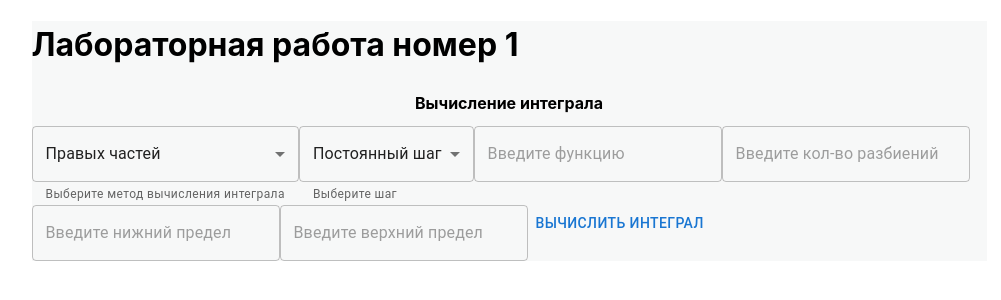
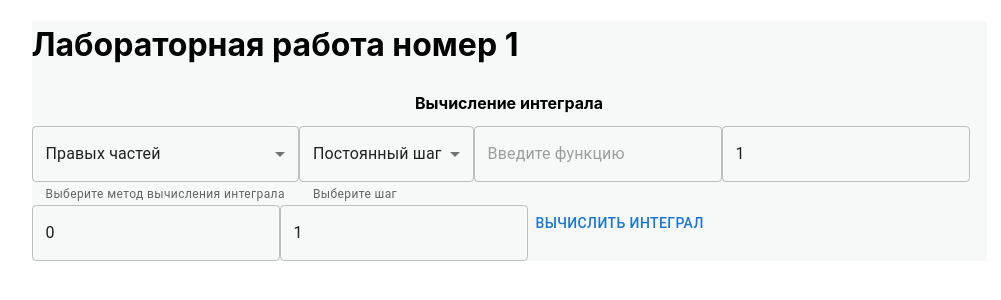
Before and after one commit to paniccaaa/firstLab, a React (Vite) app: page /integral in a window 1280 px wide. Shown: the top 300 px of the page, without its empty margins (131-1132 px from the left). Built offline with nearby package versions, Linux system fonts and the light colour scheme.

Commit message:
fix error with inputs

```diff
--- a/src/pages/SelectDataForIntegral/DataIntegral.jsx
+++ b/src/pages/SelectDataForIntegral/DataIntegral.jsx
@@ -6,10 +6,10 @@ import { integralsMethods, stepsVersions, methodLeft, methodRight, methodParabol
 export const DataIntegral = () => {
   const [method, setMethod] = React.useState("right"); // выбранный метод интегрирования
   const [step, setStep] = React.useState("regular"); // выбранный тип шага
-  const [func, setFunc] = React.useState(); // введенная пользователем функция
-  const [pieces, setPieces] = React.useState(); // введенное пользователем количество разбиений
-  const [lowerLimit, setLowerLimit] = React.useState(); // введенный пользователем нижний предел интегрирования
-  const [upperLimit, setUpperLimit] = React.useState();
+  const [func, setFunc] = React.useState(""); // введенная пользователем функция
+  const [pieces, setPieces] = React.useState(1); // введенное пользователем количество разбиений
+  const [lowerLimit, setLowerLimit] = React.useState(0); // введенный пользователем нижний предел интегрирования
+  const [upperLimit, setUpperLimit] = React.useState(1);
 
 
   const handleFuncChange = (event) => {
@@ -34,19 +34,24 @@ export const DataIntegral = () => {
   const calculateIntegral = () => {
     let result = 0;
 
+    // преобразуем значения полей ввода в числа
+    const parsedPieces = parseInt(pieces);
+    const parsedLowerLimit = parseFloat(lowerLimit);
+    const parsedUpperLimit = parseFloat(upperLimit);
+
     // проверяем, какой метод интегрирования выбран
     switch (method) {
       case "right":
-        result = methodRight(func, lowerLimit, upperLimit, pieces);
+        result = methodRight(func, parsedLowerLimit, parsedUpperLimit, parsedPieces);
         break;
       case "left":
-        result = methodLeft(func, lowerLimit, upperLimit, pieces);
+        result = methodLeft(func, parsedLowerLimit, parsedUpperLimit, parsedPieces);
         break;
       case "parab":
-        result = methodParabol(func, lowerLimit, upperLimit, pieces);
+        result = methodParabol(func, parsedLowerLimit, parsedUpperLimit, parsedPieces);
         break;
       case "trap":
-        result = methodTrap(func, lowerLimit, upperLimit, pieces);
+        result = methodTrap(func, parsedLowerLimit, parsedUpperLimit, parsedPieces);
         break;
       default:
         break;
```
